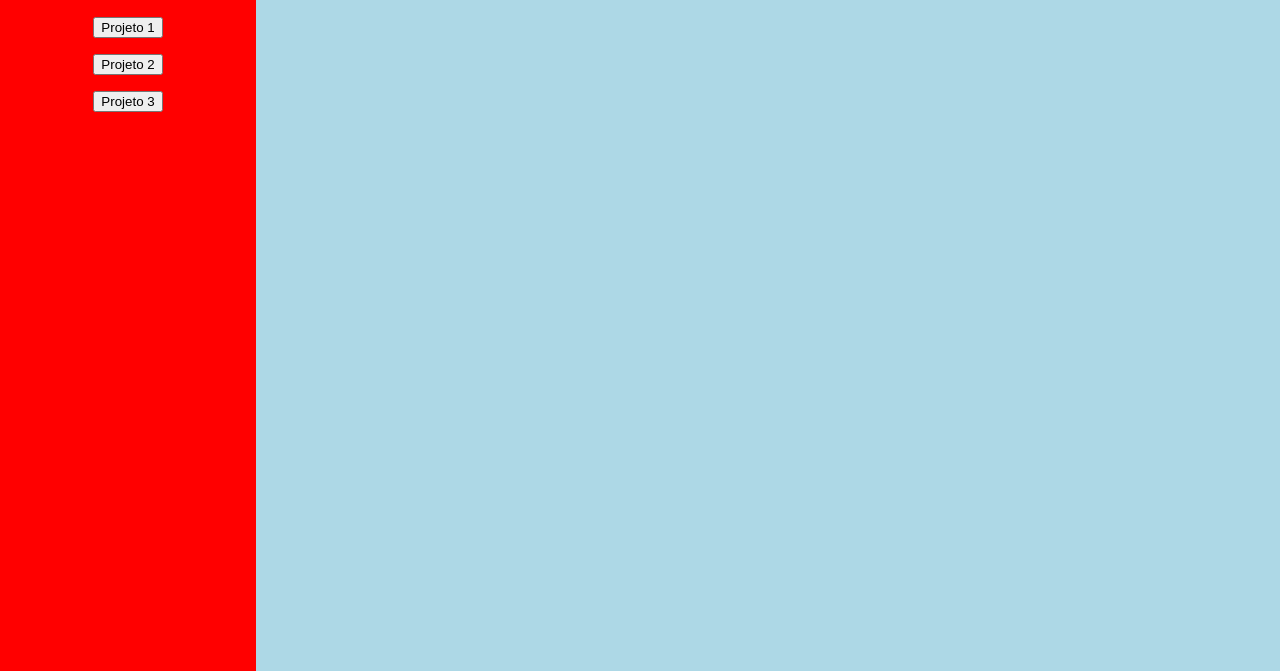
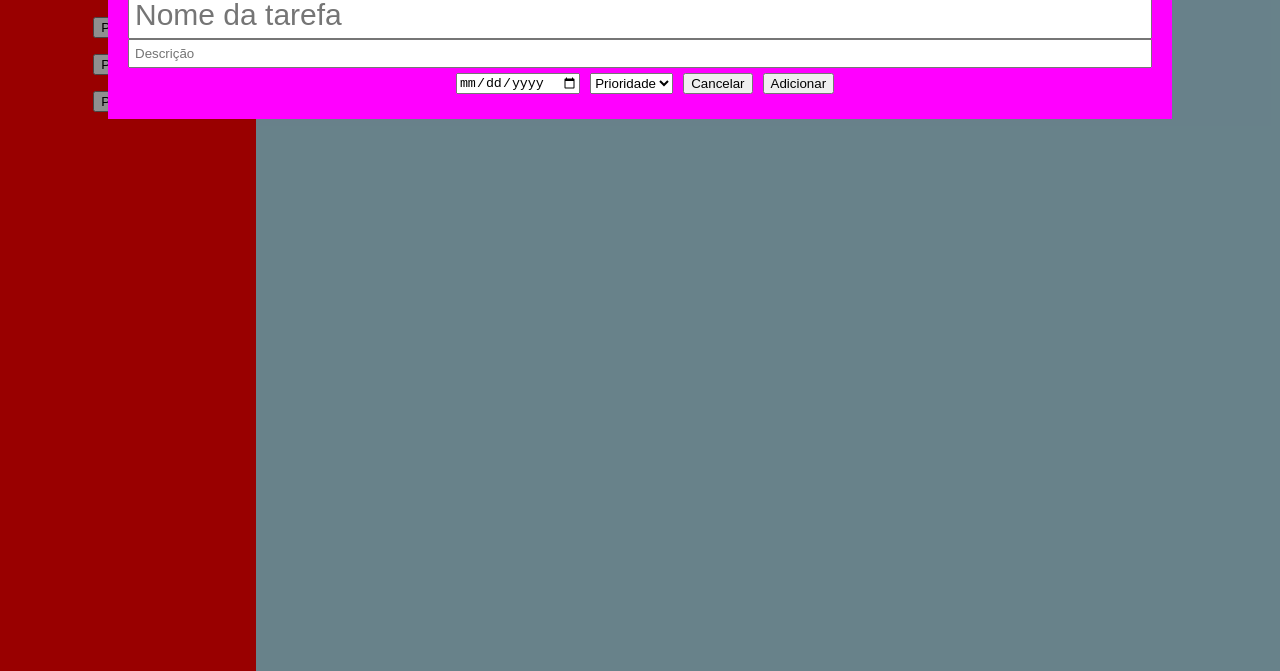
Before and after one commit to LSeita/ListaTODO, a website built with webpack: page dist/index.html in a window 1280 px wide. Shown: the part 129-800 px from the top of the page. Built offline with Linux system fonts and the light colour scheme.

Commit message:
Adiciona formulario para criar novas tarefas

```diff
--- a/src/index.js
+++ b/src/index.js
@@ -37,7 +37,10 @@ const todoController = (() => {
     function removeTodo(project, todo){
         project.removeTodo(todo);
     }
-    return {removeTodo}
+    function addTodo(project){
+        alert(project.getName())
+    }
+    return {removeTodo, addTodo}
 })();
 
 const DOMController = (() => {
@@ -66,6 +69,8 @@ const DOMController = (() => {
         const addTodoBtn = document.createElement('button');
         addTodoBtn.setAttribute('id', 'addTodoBtn');
         addTodoBtn.textContent = '+';
+        addTodoBtn.addEventListener('click', () => createTodoForm(project));
+
 
         projectDiv.appendChild(projectSpan);
         projectDiv.appendChild(addTodoBtn);
@@ -101,7 +106,7 @@ const DOMController = (() => {
             todoBtn.append(prioBtn, titleSpan, dateSpan, removeBtn);
             todoContainer.appendChild(todoBtn);
 
-            //Creates de collapsed TODO
+            //Creates the collapsed TODO
             const divTODO = document.createElement('div');
             const descDiv = document.createElement('div');
             const notesDiv = document.createElement('div');
@@ -139,6 +144,10 @@ const DOMController = (() => {
             })
         })
     }
+    function createTodoForm(project){
+        const addContainer = document.getElementById('addTodoContainer');
+
+    }
     function clearTodos(){
         while(todoContainer.firstChild){
             todoContainer.removeChild(todoContainer.lastChild)
--- a/src/style.css
+++ b/src/style.css
@@ -116,3 +116,40 @@ body{
 .low{
     color: green;
 }
+ #addTodoContainer{
+    display: block;
+    position: fixed;
+    z-index: 1;
+    padding-top: 100px;
+    left: 0;
+    top: 0;
+    width: 100%;
+    height: 100%;
+    overflow: auto;
+    background-color: rgb(0,0,0);
+    background-color: rgba(0,0,0,0.4);
+ }
+ #addTodoContent{
+    background-color: magenta;
+    margin: auto;
+    padding: 20px;
+    width: 80%;
+ }
+ #addForm{
+    display: flex;
+    flex-direction: column;
+ }
+ #idBtns{
+    display: flex;
+    justify-content: center;
+    padding: 5px;
+ }
+ #idBtns > * {
+    margin-left: 10px;
+ }
+ #todoTitle, #todoDesc{
+    padding: 5px;
+ }
+ #todoTitle{
+    font-size: 30px;
+ }
```
Also changed, not shown: dist/index.html, dist/main.js.
